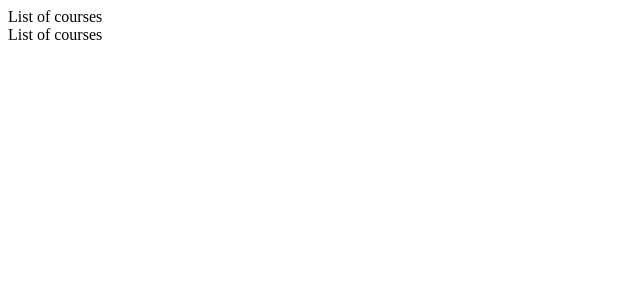
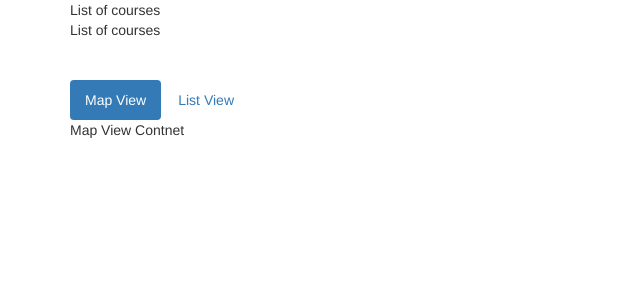
Before and after one commit to WeiChienHsu/angular, an Angular app in the folder directive/: page / in a window 1280 px wide. Shown: the top 300 px of the page, without its empty margins (0-640 px from the left). Built offline with nearby package versions, Linux system fonts and the light colour scheme.

Commit message:
Add ngSwitchCase

```diff
--- a/directive/package.json
+++ b/directive/package.json
@@ -21,7 +21,9 @@
     "@angular/platform-browser": "^5.0.0",
     "@angular/platform-browser-dynamic": "^5.0.0",
     "@angular/router": "^5.0.0",
+    "bootstrap": "^3.3.7",
     "core-js": "^2.4.1",
+    "jquery": "^3.2.1",
     "rxjs": "^5.5.2",
     "zone.js": "^0.8.14"
   },
--- a/directive/src/app/app.component.html
+++ b/directive/src/app/app.component.html
@@ -1,4 +1,5 @@
 <!--The content below is only a placeholder and can be replaced.-->
+<div class="container">
 <div *ngIf = "courses.length > 0; then coursesList else noCourses"></div>
 
 <ng-template #coursesList>
@@ -14,3 +15,19 @@
 <div [hidden] = "courses.length > 0" >
   No courese showed
 </div>
+
+<br>
+<br>
+
+<ul class="nav nav-pills">
+  <li [class.active] = "viewMode == 'map'"><a (click)="viewMode = 'map' ">Map View</a></li>
+  <li [class.active] = "viewMode == 'list' " ><a (click)="viewMode = 'list' ">List View</a></li>
+</ul>
+
+<div [ngSwitch] = "viewMode">
+  <div *ngSwitchCase="'map'">Map View Contnet</div>
+  <div *ngSwitchCase="'list'">List View Content</div>
+  <div *ngSwitchDefault>Otherwise</div>
+</div>
+
+</div>
--- a/directive/src/app/app.component.ts
+++ b/directive/src/app/app.component.ts
@@ -7,4 +7,5 @@
 })
 export class AppComponent {
   courses = [ "Math", "Chinese" ];
+  viewMode = "map";
 }
```
Also changed, not shown: directive/.angular-cli.json.
